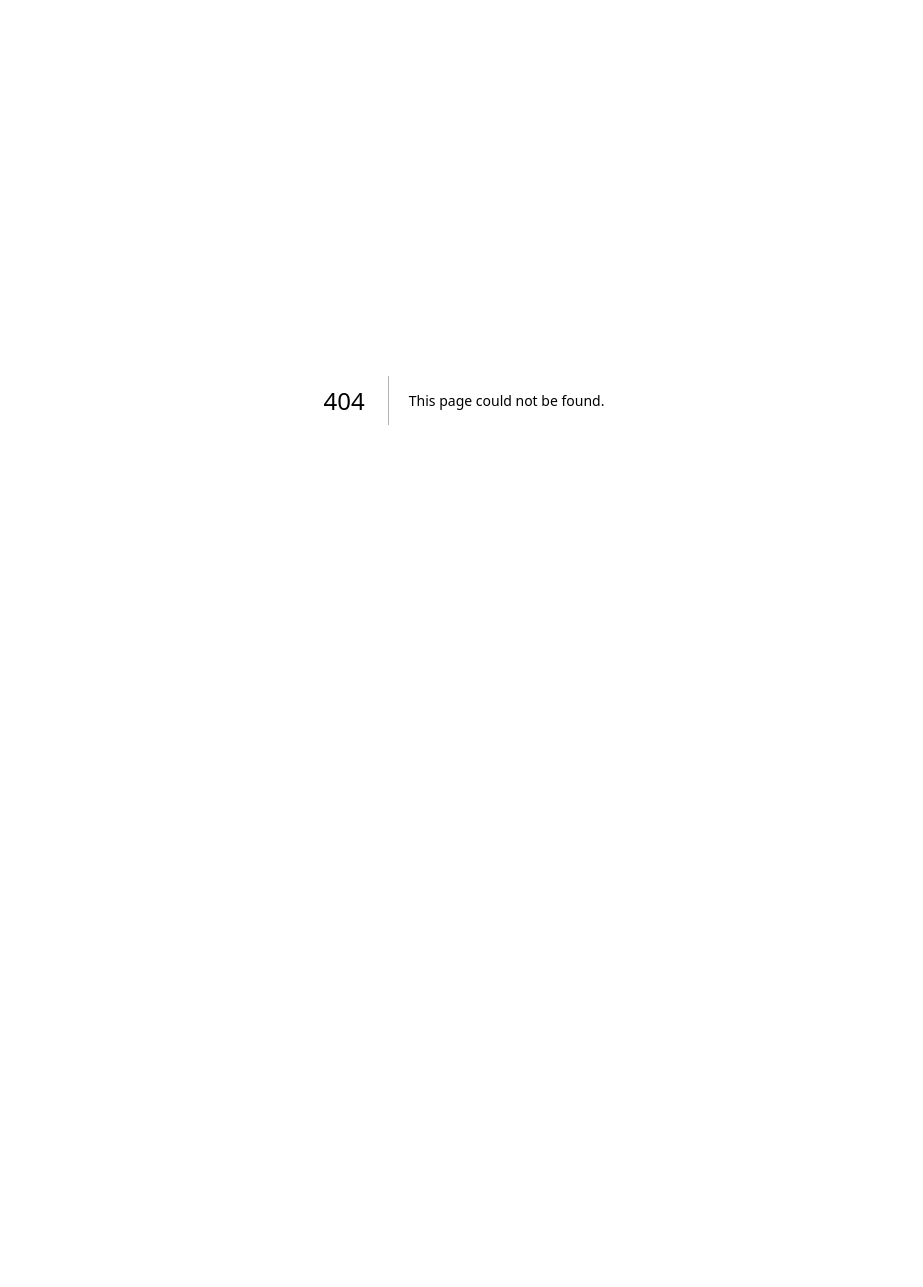
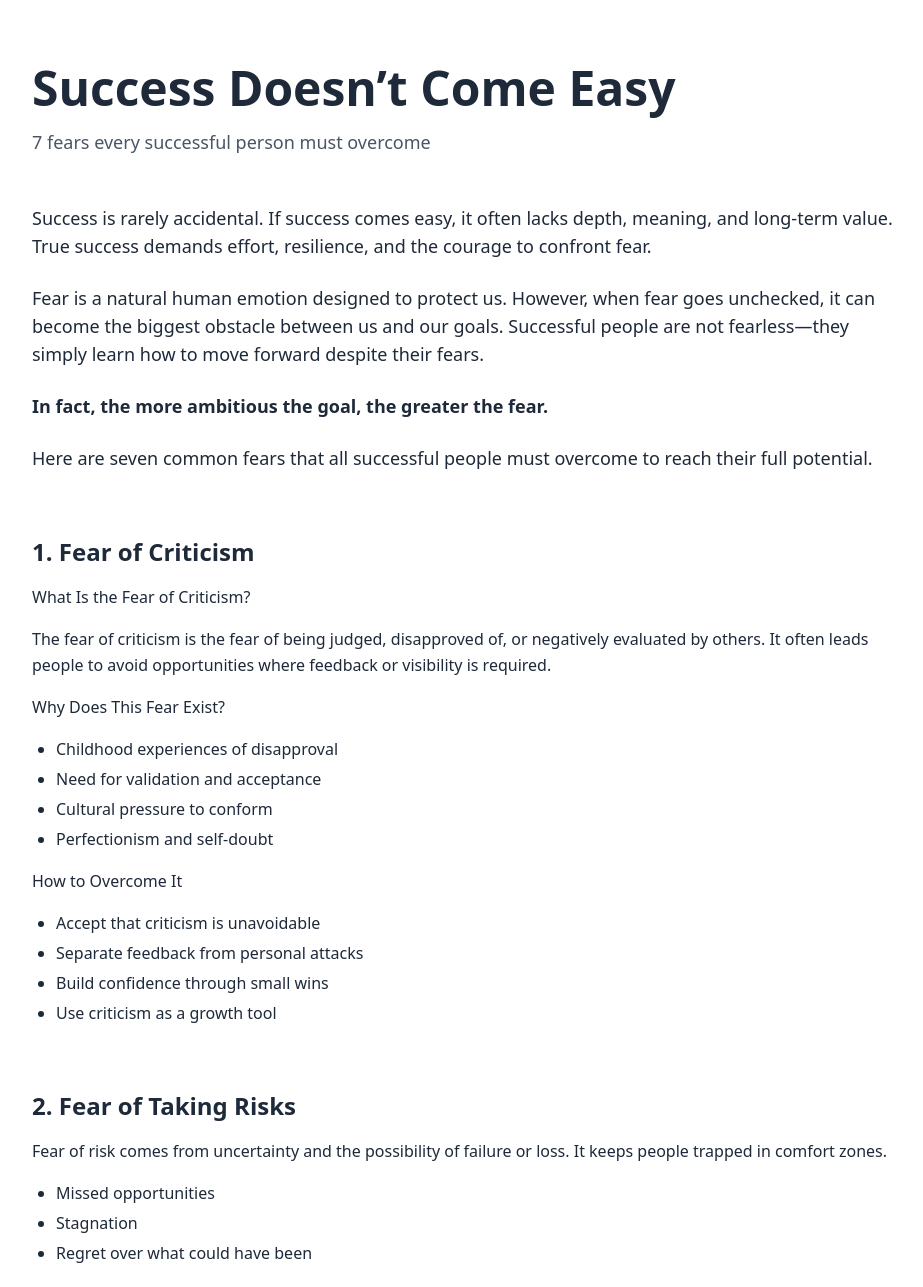
Before and after one commit to strenuously-strenuous/arena-site, a Next.js app: page /blog/posts/success-doesnt-come-easy in a window 1280 px wide. Before the commit this address had no page. Shown: the top 1287 px of the page, without its empty margins (176-1099 px from the left). Before the commit the page ends 800 px from the top, so only its background shows below. Built offline with nearby package versions, Linux system fonts and the light colour scheme.

Commit message:
added 1 blog

```diff
--- a/app/blog/page.tsx
+++ b/app/blog/page.tsx
@@ -6,14 +6,18 @@ import WhyUs from "@/components/ui/common/whyus/page";
 import Footer from "@/components/ui/common/footer/page";
 import Image from "next/image";
 
+import SuccessFearsBlog from "./posts/success-doesnt-come-easy/page";
+
 export default function Blog() {
     return (
         <>
             <NavbarPage />
             <main className="max-w-6xl mx-auto px-6 py-10">
-                <div className="bg-amber-800 py-12">
+                {/* <div className="bg py-12">
                     <h1 className="text-4xl font-semibold text-center">Blog</h1>
-                </div>
+                </div> */}
+
+                <SuccessFearsBlog />
             </main >
             <WhyUs />
             <Jumbotron />
--- /dev/null
+++ b/app/blog/posts/success-doesnt-come-easy/page.tsx
@@ -0,0 +1,230 @@
+import Head from "next/head";
+
+const SuccessFearsBlog = () => {
+  const schemaData = {
+    "@context": "https://schema.org",
+    "@type": "Article",
+    headline: "Success Doesn’t Come Easy: 7 Fears Every Successful Person Must Overcome",
+    description:
+      "Success is built by overcoming fear. Learn the seven fears every successful person faces and how to overcome them.",
+    author: {
+      "@type": "Person",
+      name: "Your Brand Name",
+    },
+    publisher: {
+      "@type": "Organization",
+      name: "Your Brand Name",
+      logo: {
+        "@type": "ImageObject",
+        url: "https://yourwebsite.com/logo.png",
+      },
+    },
+    datePublished: "2026-01-23",
+    dateModified: "2026-01-23",
+    mainEntityOfPage: {
+      "@type": "WebPage",
+      "@id": "https://yourwebsite.com/blog/success-doesnt-come-easy",
+    },
+  };
+
+  return (
+    <>
+      {/* SEO META */}
+      <Head>
+        <title>Success Doesn’t Come Easy | 7 Fears Successful People Overcome</title>
+        <meta
+          name="description"
+          content="Discover the 7 fears every successful person must overcome to achieve meaningful, long-term success."
+        />
+        <meta name="robots" content="index, follow" />
+        <meta property="og:type" content="article" />
+        <meta property="og:title" content="Success Doesn’t Come Easy" />
+        <meta
+          property="og:description"
+          content="7 fears every successful person must overcome to reach their full potential."
+        />
+
+        {/* SCHEMA */}
+        <script
+          type="application/ld+json"
+          dangerouslySetInnerHTML={{ __html: JSON.stringify(schemaData) }}
+        />
+      </Head>
+
+      {/* BLOG */}
+      <article className="max-w-4xl mx-auto px-4 py-16 text-gray-800 leading-relaxed">
+        <header className="mb-12">
+          <h1 className="text-4xl md:text-5xl font-bold mb-4">
+            Success Doesn’t Come Easy
+          </h1>
+          <p className="text-lg text-gray-600">
+            7 fears every successful person must overcome
+          </p>
+        </header>
+
+        {/* INTRO */}
+        <section className="space-y-6 text-lg">
+          <p>
+            Success is rarely accidental. If success comes easy, it often lacks depth,
+            meaning, and long-term value. True success demands effort, resilience, and
+            the courage to confront fear.
+          </p>
+
+          <p>
+            Fear is a natural human emotion designed to protect us. However, when fear
+            goes unchecked, it can become the biggest obstacle between us and our goals.
+            Successful people are not fearless—they simply learn how to move forward
+            despite their fears.
+          </p>
+
+          <p className="font-semibold">
+            In fact, the more ambitious the goal, the greater the fear.
+          </p>
+
+          <p>
+            Here are seven common fears that all successful people must overcome to
+            reach their full potential.
+          </p>
+        </section>
+
+        {/* FEAR 1 */}
+        <section className="mt-16 space-y-4">
+          <h2 className="text-2xl font-semibold">1. Fear of Criticism</h2>
+
+          <h3 className="font-medium">What Is the Fear of Criticism?</h3>
+          <p>
+            The fear of criticism is the fear of being judged, disapproved of, or
+            negatively evaluated by others. It often leads people to avoid
+            opportunities where feedback or visibility is required.
+          </p>
+
+          <h3 className="font-medium">Why Does This Fear Exist?</h3>
+          <ul className="list-disc pl-6 space-y-1">
+            <li>Childhood experiences of disapproval</li>
+            <li>Need for validation and acceptance</li>
+            <li>Cultural pressure to conform</li>
+            <li>Perfectionism and self-doubt</li>
+          </ul>
+
+          <h3 className="font-medium">How to Overcome It</h3>
+          <ul className="list-disc pl-6 space-y-1">
+            <li>Accept that criticism is unavoidable</li>
+            <li>Separate feedback from personal attacks</li>
+            <li>Build confidence through small wins</li>
+            <li>Use criticism as a growth tool</li>
+          </ul>
+        </section>
+
+        {/* FEAR 2 */}
+        <section className="mt-16 space-y-4">
+          <h2 className="text-2xl font-semibold">2. Fear of Taking Risks</h2>
+          <p>
+            Fear of risk comes from uncertainty and the possibility of failure or loss.
+            It keeps people trapped in comfort zones.
+          </p>
+
+          <ul className="list-disc pl-6 space-y-1">
+            <li>Missed opportunities</li>
+            <li>Stagnation</li>
+            <li>Regret over what could have been</li>
+          </ul>
+
+          <p className="italic">
+            Progress rarely happens inside a comfort zone.
+          </p>
+        </section>
+
+        {/* FEAR 3 */}
+        <section className="mt-16 space-y-4">
+          <h2 className="text-2xl font-semibold">3. Fear of Old Age</h2>
+          <p>
+            Also known as gerascophobia, this fear revolves around aging, health,
+            independence, and mortality.
+          </p>
+
+          <ul className="list-disc pl-6 space-y-1">
+            <li>Health concerns</li>
+            <li>Loss of independence</li>
+            <li>Financial insecurity</li>
+            <li>Fear of death</li>
+          </ul>
+
+          <p className="font-medium">
+            Aging is not decline—it is evolution.
+          </p>
+        </section>
+
+        {/* FEAR 4 */}
+        <section className="mt-16 space-y-4">
+          <h2 className="text-2xl font-semibold">4. Fear of Failure</h2>
+          <p>
+            Fear of failure leads to procrastination, avoidance, and self-doubt,
+            preventing growth.
+          </p>
+
+          <p className="italic">
+            Failure teaches lessons success never can.
+          </p>
+        </section>
+
+        {/* FEAR 5 */}
+        <section className="mt-16 space-y-4">
+          <h2 className="text-2xl font-semibold">5. Fear of Offending Others</h2>
+          <p>
+            This fear suppresses self-expression and weakens boundaries due to the
+            desire for approval.
+          </p>
+
+          <p className="font-medium">
+            Being respectful does not mean being silent.
+          </p>
+        </section>
+
+        {/* FEAR 6 */}
+        <section className="mt-16 space-y-4">
+          <h2 className="text-2xl font-semibold">6. Fear of Being Ridiculed</h2>
+          <p>
+            Fear of ridicule prevents people from sharing ideas, speaking publicly,
+            and expressing creativity.
+          </p>
+
+          <p className="italic">
+            Confidence grows with exposure, not avoidance.
+          </p>
+        </section>
+
+        {/* FEAR 7 */}
+        <section className="mt-16 space-y-4">
+          <h2 className="text-2xl font-semibold">7. Fear of Success</h2>
+          <p>
+            Fear of success stems from increased responsibility, expectations, and
+            visibility, often leading to self-sabotage.
+          </p>
+
+          <p className="font-medium">
+            You are allowed to succeed—and grow into that success.
+          </p>
+        </section>
+
+        {/* FINAL */}
+        <section className="mt-20 space-y-6 border-t pt-10">
+          <h2 className="text-2xl font-semibold">Final Thoughts</h2>
+          <p>
+            Success is not about eliminating fear—it’s about moving forward despite
+            it. Every successful person faces fear; few choose to confront it.
+          </p>
+
+          <p className="font-semibold">
+            Fear is not the enemy. Inaction is.
+          </p>
+
+          <p className="font-semibold">
+            Face your fears—and success will follow.
+          </p>
+        </section>
+      </article>
+    </>
+  );
+};
+
+export default SuccessFearsBlog;
--- a/app/page.tsx
+++ b/app/page.tsx
@@ -20,9 +20,9 @@ export default function Home() {
 
       <div className="relative" style={{ minHeight: '700px' }}>
         <NavbarPage />
-        <video autoPlay muted loop className="w-full object-cover h-dvh h-screen" src="/videos/ju-jinhwan.mp4" style={{ maxHeight: '950px' }}></video>
+        <video autoPlay muted loop className="h-full w-full object-cover h-dvh h-screen" src="/videos/ju-jinhwan.mp4" style={{ maxHeight: '950px' }}></video>
         {/* <Image className="object-cover h-dvh h-screen" src={"/images/temp.jpg"} fill alt="Banner" /> */}
-        <div className="w-full object-cover h-dvh h-screen bg-white absolute z-10" style={{ maxHeight: '1000px' }}></div>
+        {/* <div className="w-full object-cover h-dvh h-screen bg-white absolute z-10" style={{ maxHeight: '1000px' }}></div> */}
         <HeroSection />
       </div>
       <Stats />
--- a/components/ui/common/whyus/page.tsx
+++ b/components/ui/common/whyus/page.tsx
@@ -4,7 +4,7 @@ import { Check } from "lucide-react"
 
 export default function WhyUs() {
     return (
-        <section className="" >
+        <section className="container" >
             <div className="grid container px-4 py-8 mx-auto lg:gap-8 xl:gap-0 lg:py-16 lg:grid-cols-12">
                 <div className="mr-auto place-self-center lg:col-span-7">
                     <h1 className="max-w-2xl mb-4 text-4xl font-bold tracking-tight capitalize leading-none md:text-5xl xl:text-6xl dark:text-white">Why Arena Animation?</h1>
```
Also changed, not shown: 1 other file (tests, documents, lock files or other folders).
